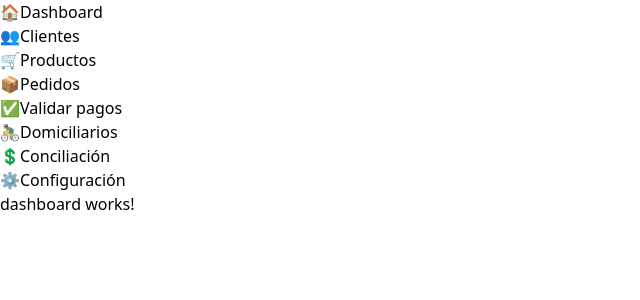
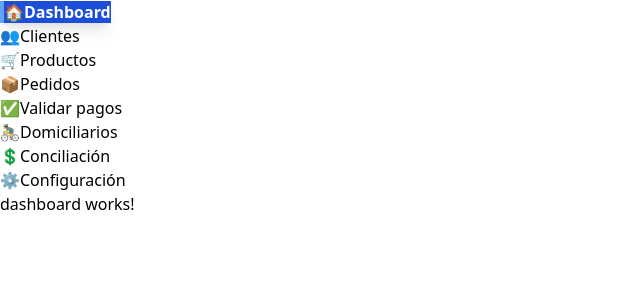
Before and after one commit to mookie34/YouNowApp, an Angular app: page /dashboard in a window 1280 px wide. Shown: the top 300 px of the page, without its empty margins (0-640 px from the left). Built offline with nearby package versions, Linux system fonts and the light colour scheme.

Commit message:
add style the sidebar.

```diff
--- a/src/app/layout/sidebar/sidebar.component.css
+++ b/src/app/layout/sidebar/sidebar.component.css
@@ -0,0 +1,3 @@
+.active-link {
+  @apply bg-blue-700 text-white font-bold shadow-lg border-l-4 border-blue-400 scale-105;
+}
--- a/src/app/layout/sidebar/sidebar.component.html
+++ b/src/app/layout/sidebar/sidebar.component.html
@@ -3,9 +3,9 @@
     <li *ngFor="let item of menu">
       <a
         [routerLink]="item.route"
-        routerLinkActive="bg-gray-200 text-indigo-600 font-medium"
+        routerLinkActive="active-link"
         [routerLinkActiveOptions]="{ exact: item.exact || false }"
-        class="flex items-center gap-3 p-3 rounded-md text-gray-700 hover:bg-gray-200 transition-colors"
+        class="flex items-center gap-3 p-3 rounded-lg text-gray-700 hover:bg-indigo-50 transition-all duration-200 ease-in-out"
       >
         <span class="text-xl">{{ item.icon }}</span>
         <span>{{ item.label }}</span>
--- a/src/app/layout/sidebar/sidebar.component.ts
+++ b/src/app/layout/sidebar/sidebar.component.ts
@@ -6,8 +6,11 @@ import { NgFor } from '@angular/common';
   selector: 'app-sidebar',
   standalone: true,
   imports: [RouterLink, RouterLinkActive, NgFor],
-  templateUrl: './sidebar.component.html'
+  templateUrl: './sidebar.component.html',
+  styleUrls: ['./sidebar.component.css']
 })
+
+
 export class SidebarComponent {
   menu = [
     { label: 'Dashboard', icon: '🏠', route: '/dashboard', exact: true },
```
